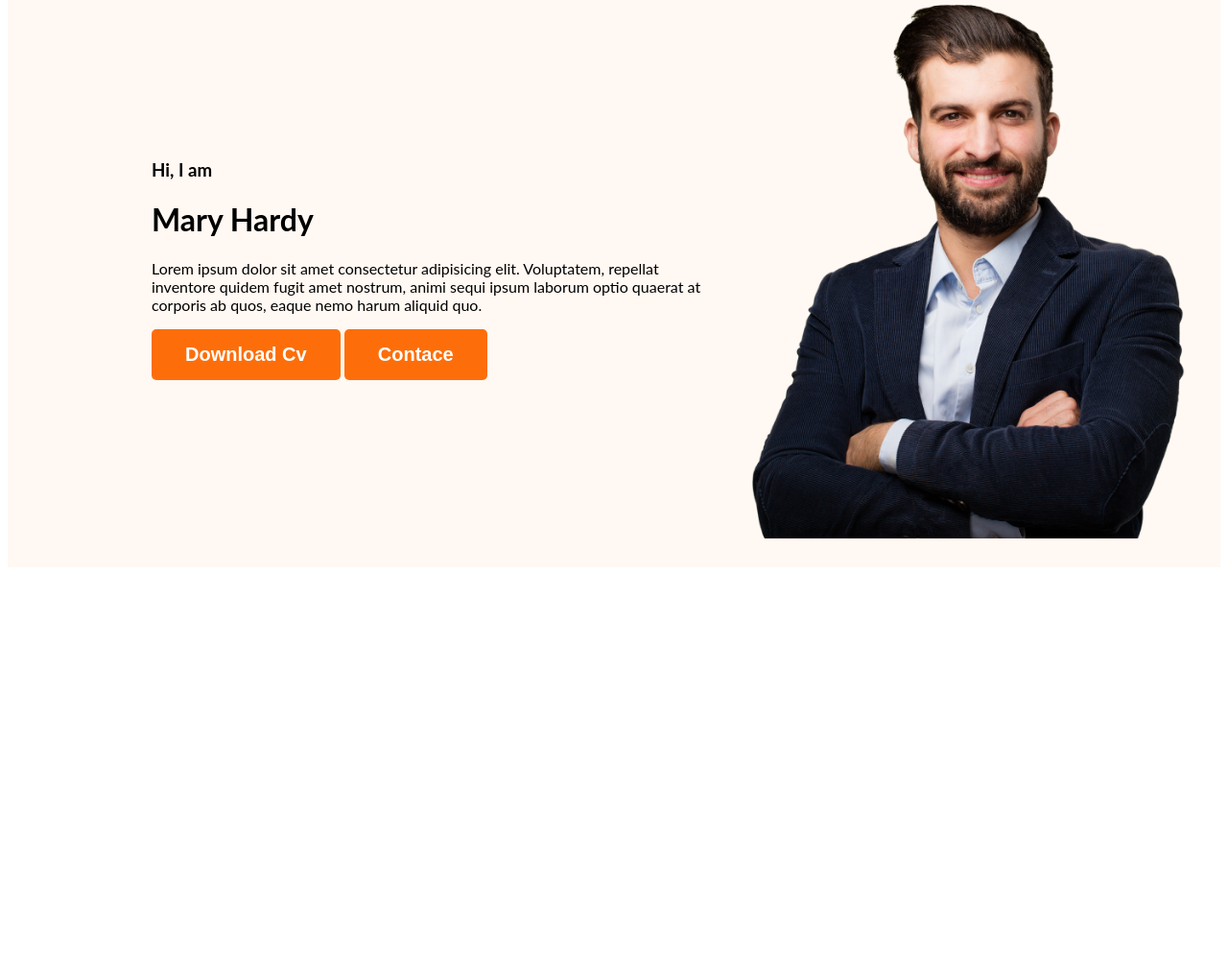
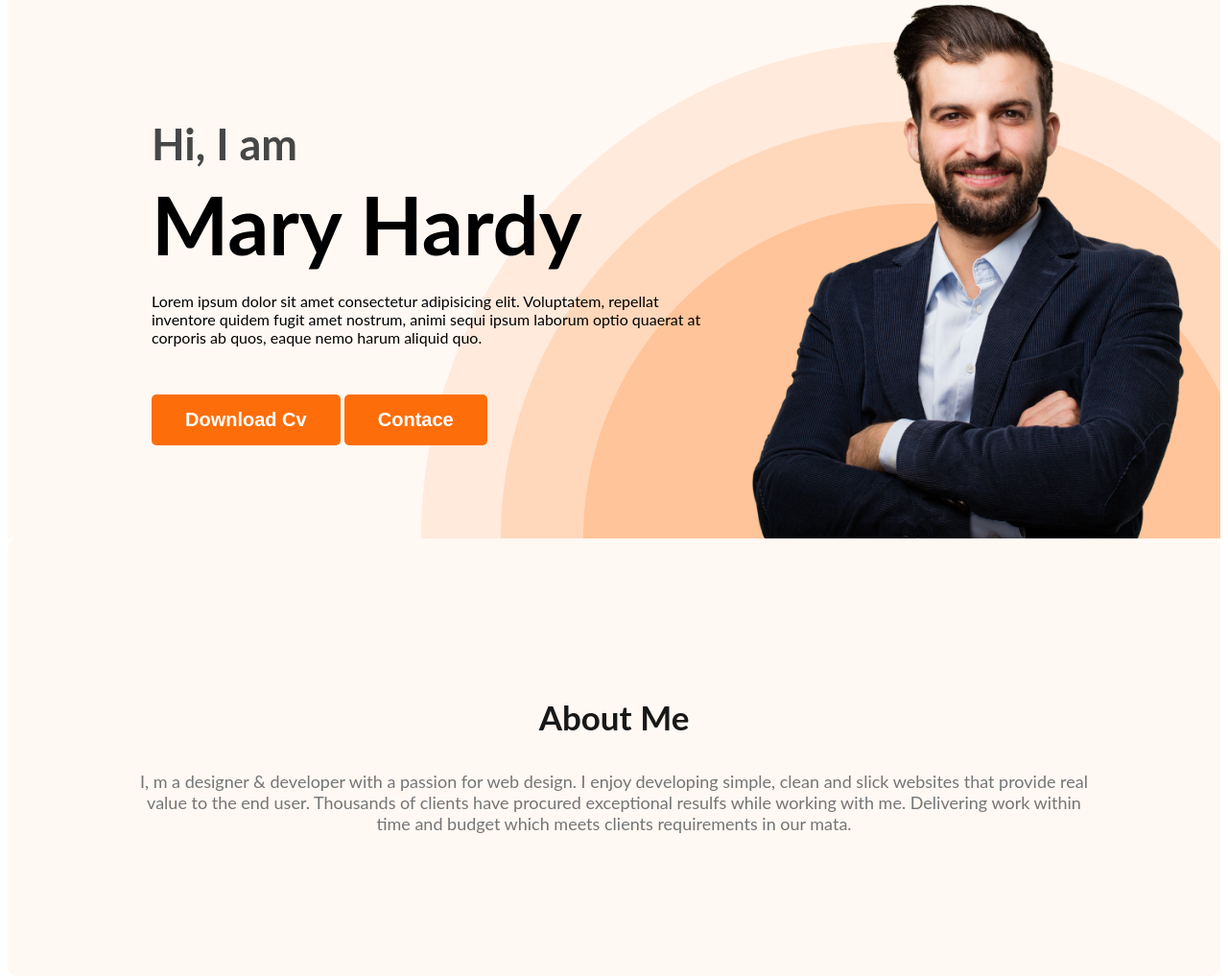
Before and after one commit to mosiur49/web-devoloper-portfolio, a plain HTML site: page index.html in a window 1280 px wide. Shown: the part 200-1220 px from the top of the page at 96% size. Before the commit the page ends 800 px from the top, so only its background shows below. Drawn offline with Linux system fonts and the light colour scheme.

Commit message:
added about

```diff
--- a/index.html
+++ b/index.html
@@ -20,10 +20,10 @@
            </ul>
         </nav>
         <div class="banner">
-            <div>
-                <h3>Hi, I  am</h3>
+            <div class="banner-content">
+                <h3 class="banner-greating">Hi, I  am</h3>
                 <h1 class="banner-title">Mary Hardy</h1>
-                <p>Lorem ipsum dolor sit amet consectetur adipisicing elit. Voluptatem, repellat inventore quidem fugit amet nostrum, animi sequi ipsum laborum optio quaerat at corporis ab quos, eaque nemo harum aliquid quo.</p>
+                <p class="banner-des">Lorem ipsum dolor sit amet consectetur adipisicing elit. Voluptatem, repellat inventore quidem fugit amet nostrum, animi sequi ipsum laborum optio quaerat at corporis ab quos, eaque nemo harum aliquid quo.</p>
                 <button class="btn-primary">Download Cv</button>
                 <button class="btn-primary">Contace</button>
 
@@ -34,6 +34,12 @@
 
     </header>
     <main>
+        <section class="about">
+            <h3 class="section-title">About Me</h3>
+            <p class="section-description">I, m a designer & developer with a passion for web design. I enjoy developing simple, clean and slick websites that provide real value to the end user. Thousands of clients have procured exceptional resulfs while working with me. Delivering work within time and budget which meets clients requirements in our mata.</p>
+
+
+        </section>
 
     </main>
     <footer>
--- a/style/style.css
+++ b/style/style.css
@@ -50,13 +50,53 @@ nav a{
 /*header related style*/
 .header{
     background-color:#FFF8F3;
+    background-image: url('../images/header_bg.png');
+    background-repeat: no-repeat;
+    background-position: bottom right;
 }
 .banner{
-    padding: 30px 30px 30px 150px;
+    padding: 30px 30px 0 150px;
     display: flex;
     align-items: center;
+    justify-content: space-between;
 }
 
     .banner .profile-picture{
         width: 500px;
     }
+.banner-greating{
+    font-size: 45px;
+    color: #474747;
+    margin-bottom: 0;
+}
+.banner-title{
+    font-size: 85px;
+font-weight: 700;
+margin-top: 5px;
+margin-bottom: 20px;
+}
+.banner-des{
+    margin-bottom: 50px;
+}
+.banner-contant{
+    max-width: 500px;
+}
+
+/*main section */
+.about{
+    padding: 130px;
+    border-radius: 10px;
+    background: #FFF8F3;
+    margin-top: 130px 0;
+}
+.section-title{
+    color: #181818;
+text-align: center;
+font-size: 35px;
+font-weight: 700;
+}
+.section-description{
+    color: #757575;
+    text-align: center;
+    font-size: 18px;
+}
```
